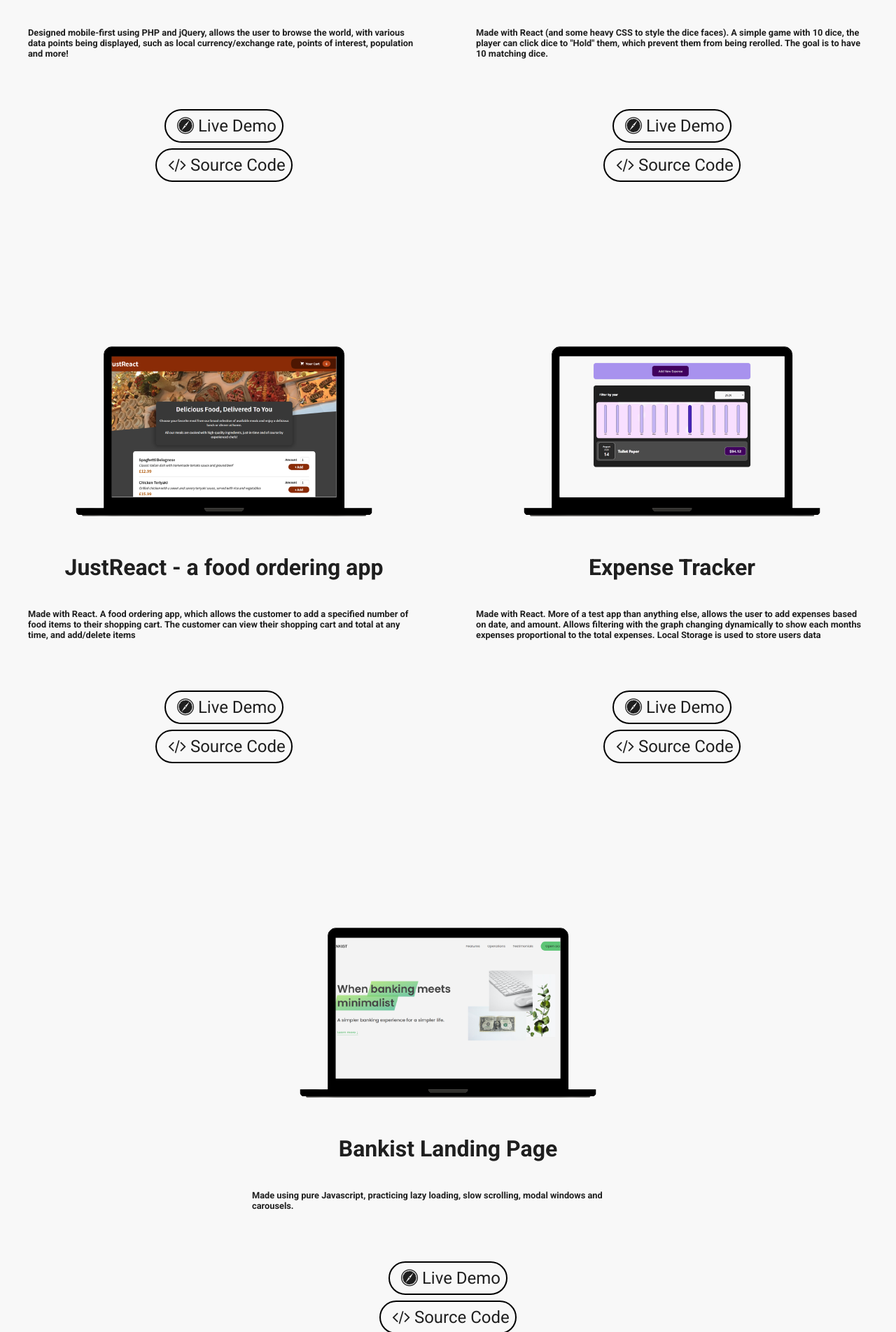
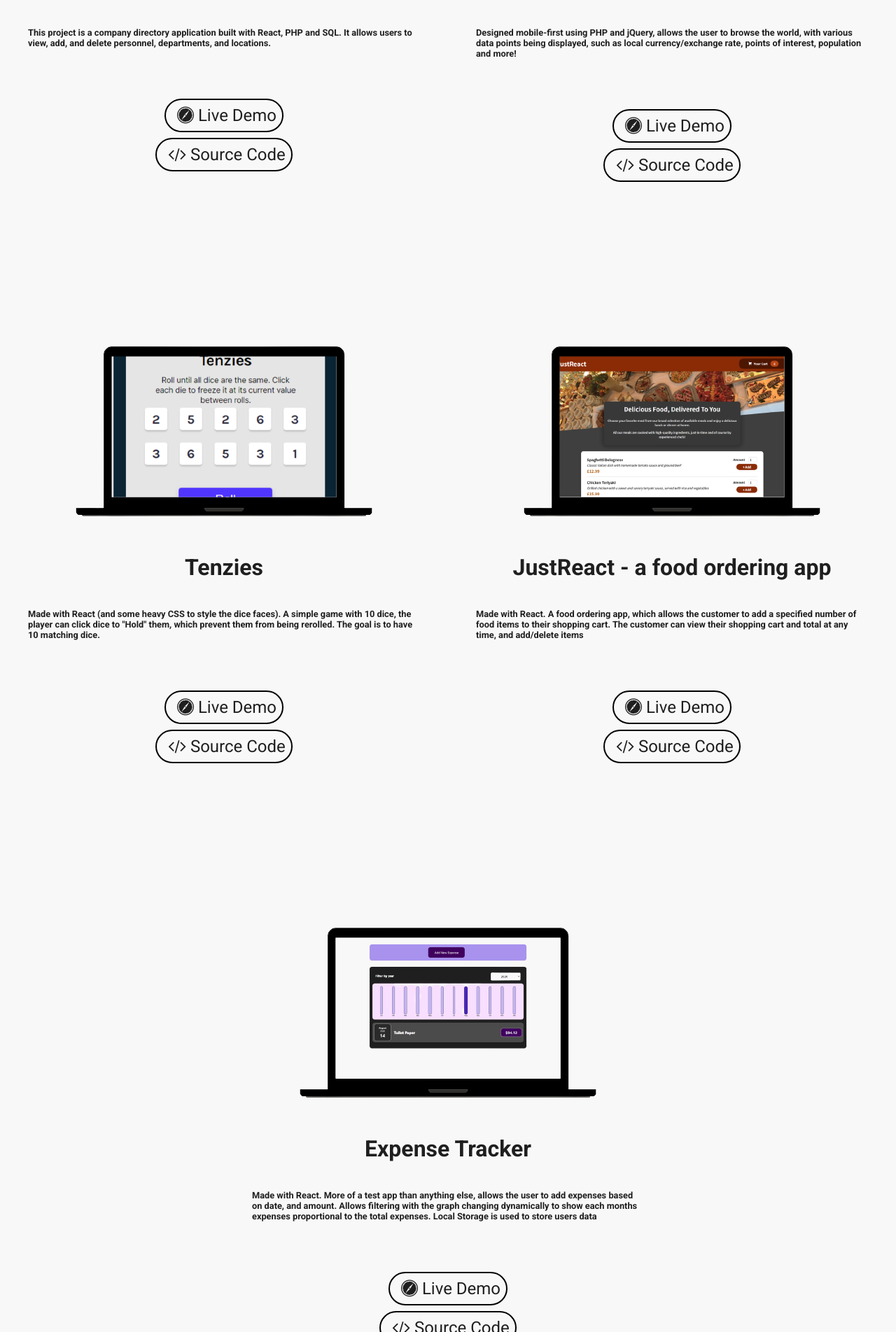
Before and after one commit to steven32323/react-portfolio, a React (Create React App) app: page /portfolio in a window 1280 px wide. Shown: the part 596-2500 px from the top of the page at 70% size. Built offline with nearby package versions, Linux system fonts and the light colour scheme; the HTML template or start-up script is replaced by a standard one.

Commit message:
uncommented a block of code in deleteDepartmentByID.php (no effect on production code)

```diff
--- a/src/info/Info.js
+++ b/src/info/Info.js
@@ -88,6 +88,15 @@ export const info = {
   ],
   portfolio: [
     {
+      title: "Company Directory",
+      description:
+        "This project is a company directory application built with React, PHP and SQL. It allows users to view, add, and delete personnel, departments, and locations.",
+      live: "https://steven-smith-dev.co.uk/company-directory/",
+      source:
+        "https://github.com/steven32323/stevenSmith/tree/main/project2/company%20directory",
+      image: mock2,
+    },
+    {
       title: "Gazeteer",
       description:
         "Designed mobile-first using PHP and jQuery, allows the user to browse the world, with various data points being displayed, such as local currency/exchange rate, points of interest, population and more!",
@@ -119,13 +128,5 @@ export const info = {
       source: "https://github.com/steven32323/react-expense-tracker",
       image: mock1,
     },
-    {
-      title: "Bankist Landing Page",
-      description:
-        "Made using pure Javascript, practicing lazy loading, slow scrolling, modal windows and carousels.",
-      live: "https://steven32323.github.io/Bankist-Landing-Page/",
-      source: "https://github.com/steven32323/Bankist-Landing-Page",
-      image: mock2,
-    },
   ],
 };
```
Also changed, not shown: src/img/mock2.png.
